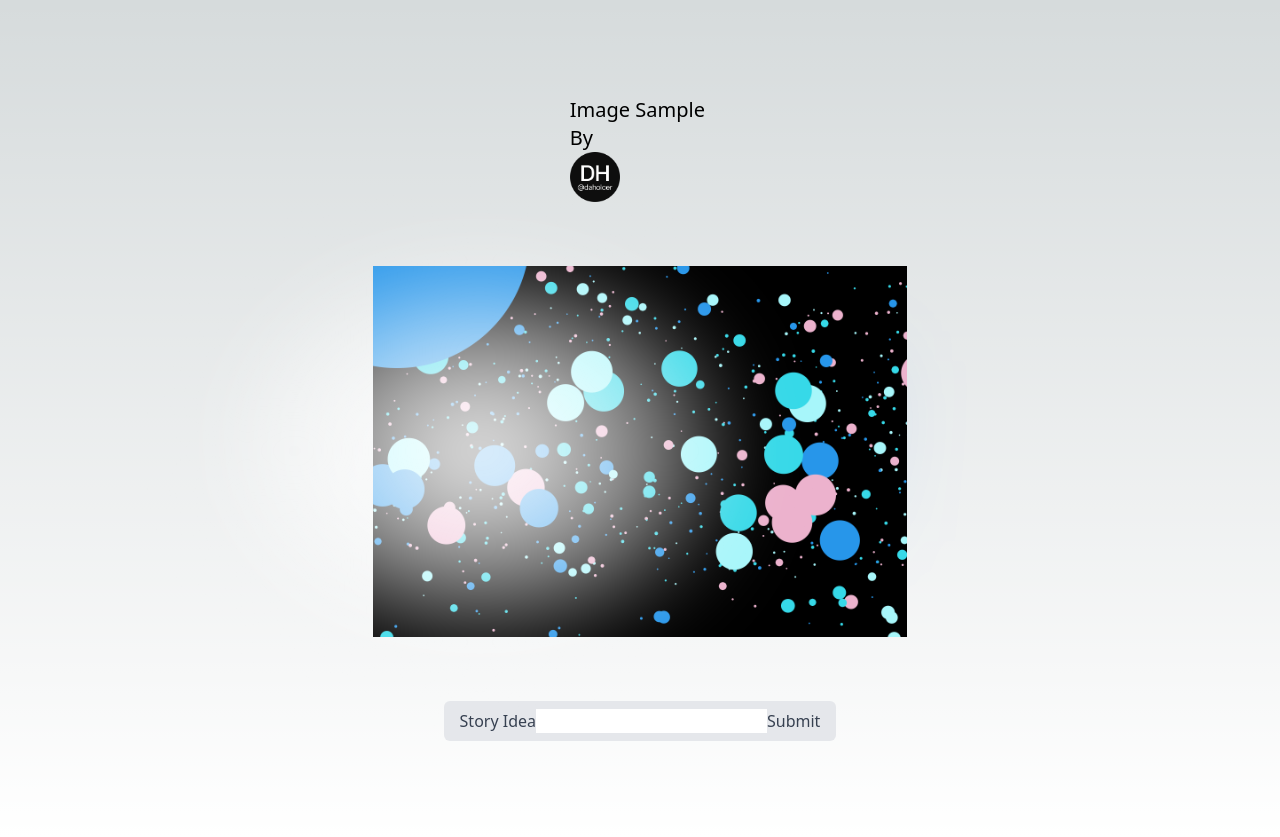
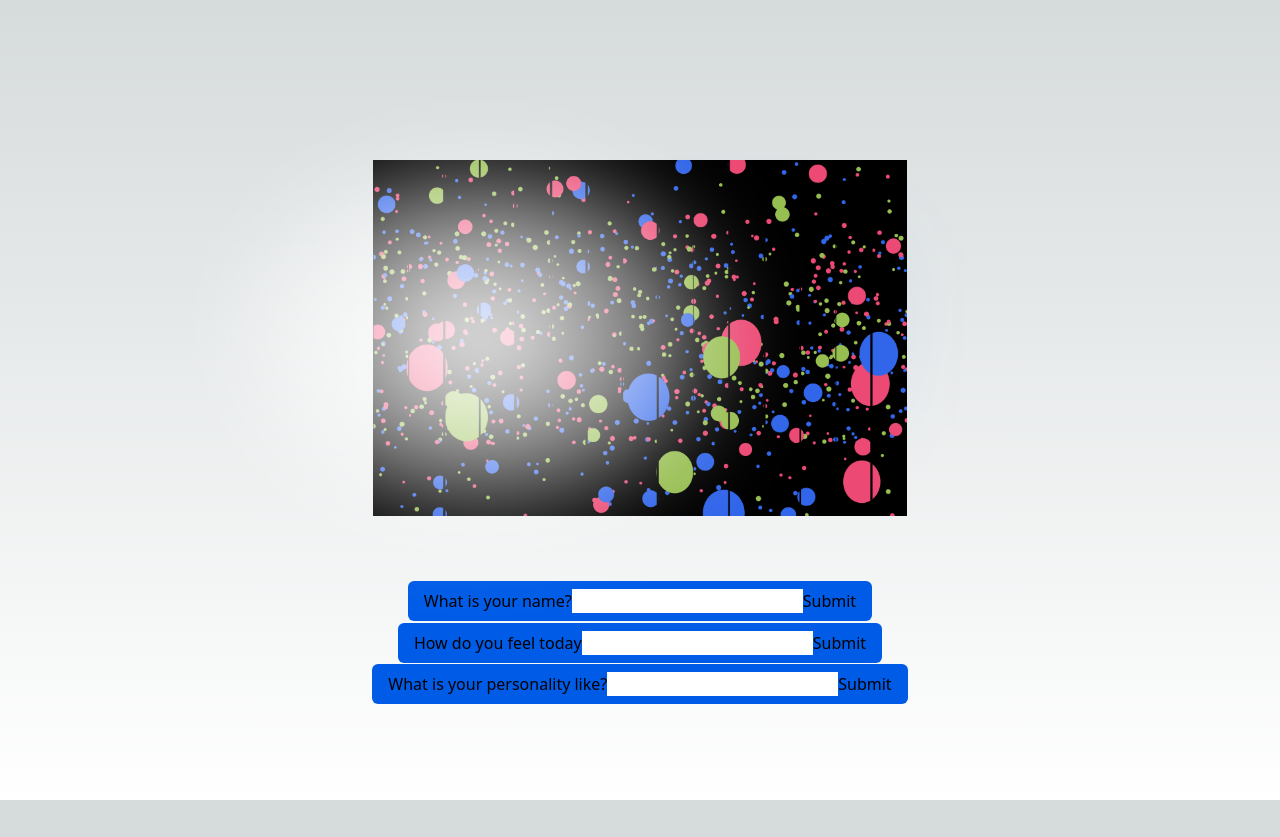
Before and after one commit to sinancang/StoryWeaver.ai, a Next.js app in the folder my-app/: page / in a window 1280 px wide. After the commit the page ends 800 px from the top, so only its background shows below. Built offline with nearby package versions, Linux system fonts and the light colour scheme.

Commit message:
post userInput

```diff
--- a/my-app/package.json
+++ b/my-app/package.json
@@ -14,6 +14,7 @@
     "eslint": "8.32.0",
     "eslint-config-next": "13.1.6",
     "next": "^13.1.6",
+    "p5": "^1.5.0",
     "react": "^18.2.0",
     "react-dom": "^18.2.0"
   },
--- a/my-app/src/pages/index.js
+++ b/my-app/src/pages/index.js
@@ -15,13 +15,13 @@ export default function Home() {
         <link rel="icon" href="/favicon.ico" />
       </Head>
       <main className={styles.main}>
-        <div className="text-xl">
+        {/* <div className="text-xl">
           <p>
-            Image Sample&nbsp;
+            Image Sample&nbsp; */}
             {/* <code className={styles.code}>src/pages/index.js</code> */}
-          </p>
-          <div>
-            <a
+          {/* </p> */}
+          {/* <div> */}
+            {/* <a
               href="https://vercel.com?utm_source=create-next-app&utm_medium=default-template&utm_campaign=create-next-app"
               target="_blank"
               rel="noopener noreferrer"
@@ -37,7 +37,7 @@ export default function Home() {
               />
             </a>
           </div>
-        </div>
+        </div> */}
 
         <div className={styles.center}>
 
@@ -53,15 +53,37 @@ export default function Home() {
         </div>
 
 
-        <div className="bg-gray-200 py-2 px-4 rounded-md text-gray-700 focus:outline-none focus:shadow-outline-blue">
+        <div className="bg-[#005CE7] py-2 px-4 rounded-md text-black focus:outline-none focus:shadow-outline-blue colorbg-midnight">
           {/* <!-- Basic HTML Form --> */}
-          <form action="/send-data-here" method="post">
-            <label for="first">Story Idea</label>
-            <input type="text" id="first" name="first" />
+          <form action="/api/processUserInfo" method="post">
+            <label for="first">What is your name?</label>
+            <input className="bg-white" type="text" id="first" name="first" />
 
             <button type="submit">Submit</button>
           </form>
         </div>
+
+        <div className="bg-[#005CE7] py-2 px-4 rounded-md text-black focus:outline-none focus:shadow-outline-blue colorbg-midnight">
+          {/* <!-- Basic HTML Form --> */}
+          <form action="/api/processUserInfo" method="post">
+            <label for="first">How do you feel today</label>
+            <input className="bg-white" type="text" id="first" name="first" />
+
+            <button type="submit">Submit</button>
+          </form>
+        </div>
+
+
+        <div className="bg-[#005CE7] py-2 px-4 rounded-md text-black focus:outline-none focus:shadow-outline-blue colorbg-midnight">
+          {/* <!-- Basic HTML Form --> */}
+          <form action="/api/processUserInfo" method="post">
+            <label for="first">What is your personality like?</label>
+            <input className="bg-white" type="text" id="first" name="first" />
+
+            <button type="submit">Submit</button>
+          </form>
+        </div>
+
 
         {/* <div className={styles.grid}>
           <a
--- a/my-app/src/styles/globals.css
+++ b/my-app/src/styles/globals.css
@@ -10,7 +10,7 @@
     'Roboto Mono', 'Oxygen Mono', 'Ubuntu Monospace', 'Source Code Pro',
     'Fira Mono', 'Droid Sans Mono', 'Courier New', monospace;
 
-  --foreground-rgb: 0, 0, 0;
+  --foreground-rgb: 255, 0, 0;
   --background-start-rgb: 214, 219, 220;
   --background-end-rgb: 255, 255, 255;
 
@@ -48,8 +48,8 @@
 @media (prefers-color-scheme: dark) {
   :root {
     --foreground-rgb: 255, 255, 255;
-    --background-start-rgb: 0, 0, 0;
-    --background-end-rgb: 0, 0, 0;
+    --background-start-rgb: 72, 112, 219;
+    --background-end-rgb: 255, 255, 255;
 
     --primary-glow: radial-gradient(rgba(1, 65, 255, 0.4), rgba(1, 65, 255, 0));
     --secondary-glow: linear-gradient(
```
Also changed, not shown: my-app/public/circles.png, 1 other file (tests, documents, lock files or other folders).
